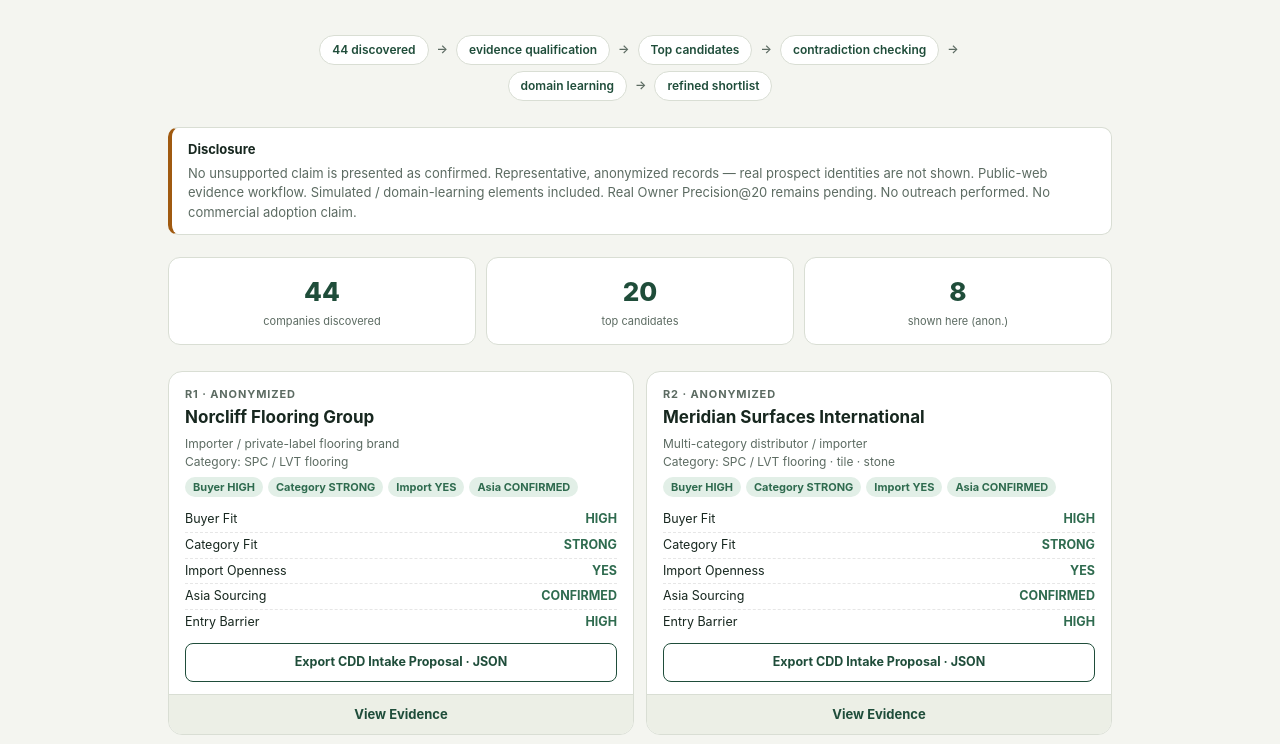
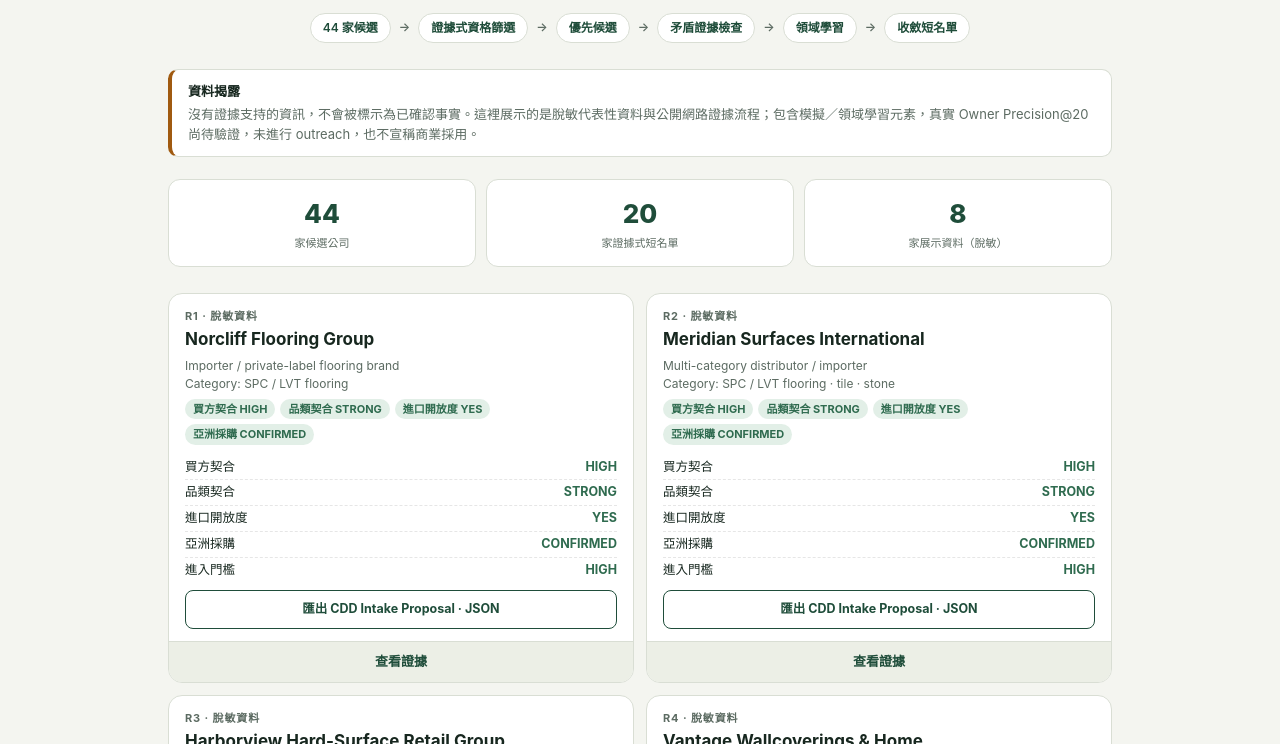
Before and after one commit to apchen1978/overseas-lead-discovery-demo, a plain HTML site: page index.html in a window 1280 px wide. Shown: the part 177-921 px from the top of the page. Drawn offline with Linux system fonts and the light colour scheme.

Commit message:
feat(demo): add Traditional Chinese lead discovery view

```diff
--- a/index.html
+++ b/index.html
@@ -1,10 +1,10 @@
 <!doctype html>
-<html lang="en">
+<html lang="zh-Hant">
 <head>
   <meta charset="UTF-8" />
   <meta name="viewport" content="width=device-width, initial-scale=1.0" />
   <link rel="icon" href="data:," />
-  <title>Overseas Lead Discovery — Qualification Demo</title>
+  <title>海外客戶開發 — 證據式資格篩選 Demo</title>
   <style>
     :root {
       --ink: #17271f;
@@ -101,6 +101,8 @@
     .unknown-box { background: #f6f1e4; border: 1px solid #e5d9b8; border-radius: 8px; padding: 8px 10px; font-size: 12.5px; }
     .foot { margin-top: 28px; text-align: center; font-size: 12px; color: var(--muted); }
     .foot strong { color: var(--ink); }
+    .lang-switch { position: absolute; top: 18px; right: 18px; border: 1px solid var(--line); border-radius: 999px; background: #fff; color: var(--forest); padding: 6px 11px; font: inherit; font-size: 12px; font-weight: 700; cursor: pointer; }
+    .lang-switch:hover { background: var(--paper); }
     @media (max-width: 640px) {
       .cards { grid-template-columns: 1fr; }
       .stats { grid-template-columns: repeat(2, 1fr); }
@@ -111,38 +113,35 @@
 <body>
   <div class="wrap">
     <header>
-      <p class="kicker">AI-Assisted Overseas Lead Discovery</p>
-      <h1>Which companies are worth a sales team's time?</h1>
-      <p class="sub">AI can find hundreds of companies. This workflow qualifies them with public-web evidence — and is honest about what it does not know.</p>
+      <button class="lang-switch" id="lang-switch" type="button" aria-label="切換語言">EN</button>
+      <p class="kicker" data-copy="kicker">AI 輔助海外客戶開發</p>
+      <h1 data-copy="title">哪些公司值得業務投入時間？</h1>
+      <p class="sub" data-copy="sub">AI 可以找到幾百家公司；這個流程用公開網路證據逐一篩選，也誠實保留目前不知道的事。</p>
     </header>
 
-    <div class="flow" aria-label="Workflow steps">
-      <span>44 discovered</span><span class="arrow">→</span>
-      <span>evidence qualification</span><span class="arrow">→</span>
-      <span>Top candidates</span><span class="arrow">→</span>
-      <span>contradiction checking</span><span class="arrow">→</span>
-      <span>domain learning</span><span class="arrow">→</span>
-      <span>refined shortlist</span>
+    <div class="flow" id="flow" aria-label="工作流程">
+      <span data-copy="flow1">44 家候選</span><span class="arrow">→</span>
+      <span data-copy="flow2">證據式資格篩選</span><span class="arrow">→</span>
+      <span data-copy="flow3">優先候選</span><span class="arrow">→</span>
+      <span data-copy="flow4">矛盾證據檢查</span><span class="arrow">→</span>
+      <span data-copy="flow5">領域學習</span><span class="arrow">→</span>
+      <span data-copy="flow6">收斂短名單</span>
     </div>
 
     <div class="disclosure">
-      <strong>Disclosure</strong>
-      No unsupported claim is presented as confirmed.
-      Representative, anonymized records — real prospect identities are not shown.
-      Public-web evidence workflow. Simulated / domain-learning elements included.
-      Real Owner Precision@20 remains pending. No outreach performed.
-      No commercial adoption claim.
+      <strong data-copy="disclosureTitle">資料揭露</strong>
+      <span data-copy="disclosureBody">沒有證據支持的資訊，不會被標示為已確認事實。這裡展示的是脫敏代表性資料與公開網路證據流程；包含模擬／領域學習元素，真實 Owner Precision@20 尚待驗證，未進行 outreach，也不宣稱商業採用。</span>
     </div>
 
     <div class="stats">
-      <div class="stat"><div class="n">44</div><div class="l">companies discovered</div></div>
-      <div class="stat"><div class="n">20</div><div class="l">top candidates</div></div>
-      <div class="stat"><div class="n">8</div><div class="l">shown here (anon.)</div></div>
+      <div class="stat"><div class="n">44</div><div class="l" data-copy="stat1">家候選公司</div></div>
+      <div class="stat"><div class="n">20</div><div class="l" data-copy="stat2">家證據式短名單</div></div>
+      <div class="stat"><div class="n">8</div><div class="l" data-copy="stat3">家展示資料（脫敏）</div></div>
     </div>
 
     <div class="cards" id="cards"></div>
 
-    <p class="foot"><strong>Lead list ≠ Qualified lead list.</strong> Every claim here carries a source; every unknown is labeled. Public-web discovery → evidence qualification → contradiction checking → human judgment → qualification iteration.</p>
+    <p class="foot"><strong data-copy="footStrong">名單 ≠ 合格商機名單。</strong> <span data-copy="footBody">每個主張都附有來源；每個未知都會被標示。公開網路發現 → 證據式資格篩選 → 矛盾檢查 → 人的判斷 → 迭代篩選。</span></p>
   </div>
 
   <script type="module">
@@ -150,6 +149,22 @@
     import { buildIntakeProposal } from "./cdd-intake-proposal.js";
 
     const cards = document.getElementById("cards");
+    const locale = {
+      zh: { kicker: "AI 輔助海外客戶開發", title: "哪些公司值得業務投入時間？", sub: "AI 可以找到幾百家公司；這個流程用公開網路證據逐一篩選，也誠實保留目前不知道的事。", flow1: "44 家候選", flow2: "證據式資格篩選", flow3: "優先候選", flow4: "矛盾證據檢查", flow5: "領域學習", flow6: "收斂短名單", disclosureTitle: "資料揭露", disclosureBody: "沒有證據支持的資訊，不會被標示為已確認事實。這裡展示的是脫敏代表性資料與公開網路證據流程；包含模擬／領域學習元素，真實 Owner Precision@20 尚待驗證，未進行 outreach，也不宣稱商業採用。", stat1: "家候選公司", stat2: "家證據式短名單", stat3: "家展示資料（脫敏）", footStrong: "名單 ≠ 合格商機名單。", footBody: "每個主張都附有來源；每個未知都會被標示。公開網路發現 → 證據式資格篩選 → 矛盾檢查 → 人的判斷 → 迭代篩選。", buyer: "買方契合", category: "品類契合", import: "進口開放度", asia: "亞洲採購", barrier: "進入門檻", export: "匯出 CDD Intake Proposal · JSON", evidence: "查看證據", hide: "收起證據", why: "WHY（附來源）", whyNot: "WHY NOT／矛盾證據", sources: "證據來源", unknown: "UNKNOWN", anonymized: "脫敏資料" },
+      en: { kicker: "AI-Assisted Overseas Lead Discovery", title: "Which companies are worth a sales team's time?", sub: "AI can find hundreds of companies. This workflow qualifies them with public-web evidence — and is honest about what it does not know.", flow1: "44 discovered", flow2: "evidence qualification", flow3: "top candidates", flow4: "contradiction checking", flow5: "domain learning", flow6: "refined shortlist", disclosureTitle: "Disclosure", disclosureBody: "No unsupported claim is presented as confirmed. Representative, anonymized records and a public-web evidence workflow are shown; simulated / domain-learning elements are included. Real Owner Precision@20 remains pending, no outreach was performed, and no commercial adoption is claimed.", stat1: "companies discovered", stat2: "evidence-qualified shortlist", stat3: "shown here (anonymized)", footStrong: "Lead list ≠ qualified lead list.", footBody: "Every claim here carries a source; every unknown is labeled. Public-web discovery → evidence qualification → contradiction checking → human judgment → qualification iteration.", buyer: "Buyer Fit", category: "Category Fit", import: "Import Openness", asia: "Asia Sourcing", barrier: "Entry Barrier", export: "Export CDD Intake Proposal · JSON", evidence: "View Evidence", hide: "Hide Evidence", why: "WHY (with sources)", whyNot: "WHY NOT / contradictory evidence", sources: "Evidence sources", unknown: "UNKNOWN", anonymized: "ANONYMIZED" },
+    };
+    let lang = new URLSearchParams(location.search).get("lang") === "en" ? "en" : "zh";
+    const copy = () => locale[lang];
+    const t = (key) => copy()[key];
+    const applyLocale = () => {
+      document.documentElement.lang = lang === "zh" ? "zh-Hant" : "en";
+      document.title = lang === "zh" ? "海外客戶開發 — 證據式資格篩選 Demo" : "Overseas Lead Discovery — Qualification Demo";
+      document.querySelectorAll("[data-copy]").forEach((node) => { node.textContent = t(node.dataset.copy); });
+      document.getElementById("lang-switch").textContent = lang === "zh" ? "EN" : "繁中";
+      document.getElementById("lang-switch").setAttribute("aria-label", lang === "zh" ? "Switch language" : "切換語言");
+      document.getElementById("flow").setAttribute("aria-label", lang === "zh" ? "工作流程" : "Workflow steps");
+      renderCards();
+    };
 
     const fmt = (v) => {
       if (v === "HIGH" || v === "STRONG" || v === "YES" || v === "CONFIRMED") return `<span class="val-hi">${v}</span>`;
@@ -158,41 +173,43 @@
       return v;
     };
 
-    for (const r of records) {
+    function renderCards() {
+      cards.innerHTML = "";
+      for (const r of records) {
       const el = document.createElement("article");
       el.className = "card" + (r.flaggedWeak ? " weak" : "");
       const weakTag = r.flaggedWeak ? '<span class="tag weak">WEAK CATEGORY FIT</span>' : "";
       el.innerHTML = `
         <div class="card-head">
-          <div class="id">${r.id} · ANONYMIZED</div>
+          <div class="id">${r.id} · ${t("anonymized")}</div>
           <h3>${r.name}</h3>
           <div class="meta">${r.type}</div>
           <div class="meta">Category: ${r.category}</div>
           <div class="tags">
-            <span class="tag ok">Buyer ${r.buyerFit}</span>
-            <span class="tag ${r.categoryFit === "WEAK" ? "weak" : "ok"}">Category ${r.categoryFit}</span>
-            <span class="tag ${r.importOpenness === "YES" ? "ok" : "unk"}">Import ${r.importOpenness}</span>
-            <span class="tag ${r.asiaSourcing === "CONFIRMED" ? "ok" : "unk"}">Asia ${r.asiaSourcing}</span>
+            <span class="tag ok">${t("buyer")} ${r.buyerFit}</span>
+            <span class="tag ${r.categoryFit === "WEAK" ? "weak" : "ok"}">${t("category")} ${r.categoryFit}</span>
+            <span class="tag ${r.importOpenness === "YES" ? "ok" : "unk"}">${t("import")} ${r.importOpenness}</span>
+            <span class="tag ${r.asiaSourcing === "CONFIRMED" ? "ok" : "unk"}">${t("asia")} ${r.asiaSourcing}</span>
             ${weakTag}
           </div>
         </div>
         <div class="fits">
-          <div class="row"><span>Buyer Fit</span><b>${fmt(r.buyerFit)}</b></div>
-          <div class="row"><span>Category Fit</span><b>${fmt(r.categoryFit)}</b></div>
-          <div class="row"><span>Import Openness</span><b>${fmt(r.importOpenness)}</b></div>
-          <div class="row"><span>Asia Sourcing</span><b>${fmt(r.asiaSourcing)}</b></div>
-          <div class="row"><span>Entry Barrier</span><b>${fmt(r.entryBarrier)}</b></div>
+          <div class="row"><span>${t("buyer")}</span><b>${fmt(r.buyerFit)}</b></div>
+          <div class="row"><span>${t("category")}</span><b>${fmt(r.categoryFit)}</b></div>
+          <div class="row"><span>${t("import")}</span><b>${fmt(r.importOpenness)}</b></div>
+          <div class="row"><span>${t("asia")}</span><b>${fmt(r.asiaSourcing)}</b></div>
+          <div class="row"><span>${t("barrier")}</span><b>${fmt(r.entryBarrier)}</b></div>
         </div>
-        <button class="handoff-action" type="button" data-record-id="${r.id}">Export CDD Intake Proposal · JSON</button>
-        <button class="evidence-toggle" type="button">View Evidence</button>
+        <button class="handoff-action" type="button" data-record-id="${r.id}">${t("export")}</button>
+        <button class="evidence-toggle" type="button">${t("evidence")}</button>
         <div class="evidence">
-          <h4>WHY (with sources)</h4>
+          <h4>${t("why")}</h4>
           <ul>${r.why.map((w) => `<li>${w}</li>`).join("")}</ul>
-          <h4>WHY NOT / contradictory evidence</h4>
+          <h4>${t("whyNot")}</h4>
           <ul>${r.whyNot.map((w) => `<li>${w}</li>`).join("")}</ul>
-          <h4>Evidence sources</h4>
+          <h4>${t("sources")}</h4>
           <ul>${r.sources.map((s) => `<li>${s.note} <span class="tier ${s.tier}">${s.tier}</span></li>`).join("")}</ul>
-          <h4>UNKNOWN</h4>
+          <h4>${t("unknown")}</h4>
           <div class="unknown-box">${r.unknown.map((u) => `<div>· ${u}</div>`).join("")}</div>
         </div>
       `;
@@ -208,7 +225,10 @@
       });
       el.querySelector(".evidence-toggle").addEventListener("click", () => el.classList.toggle("open"));
       cards.appendChild(el);
+      }
     }
+    document.getElementById("lang-switch").addEventListener("click", () => { lang = lang === "zh" ? "en" : "zh"; applyLocale(); });
+    applyLocale();
   </script>
 </body>
 </html>
```
